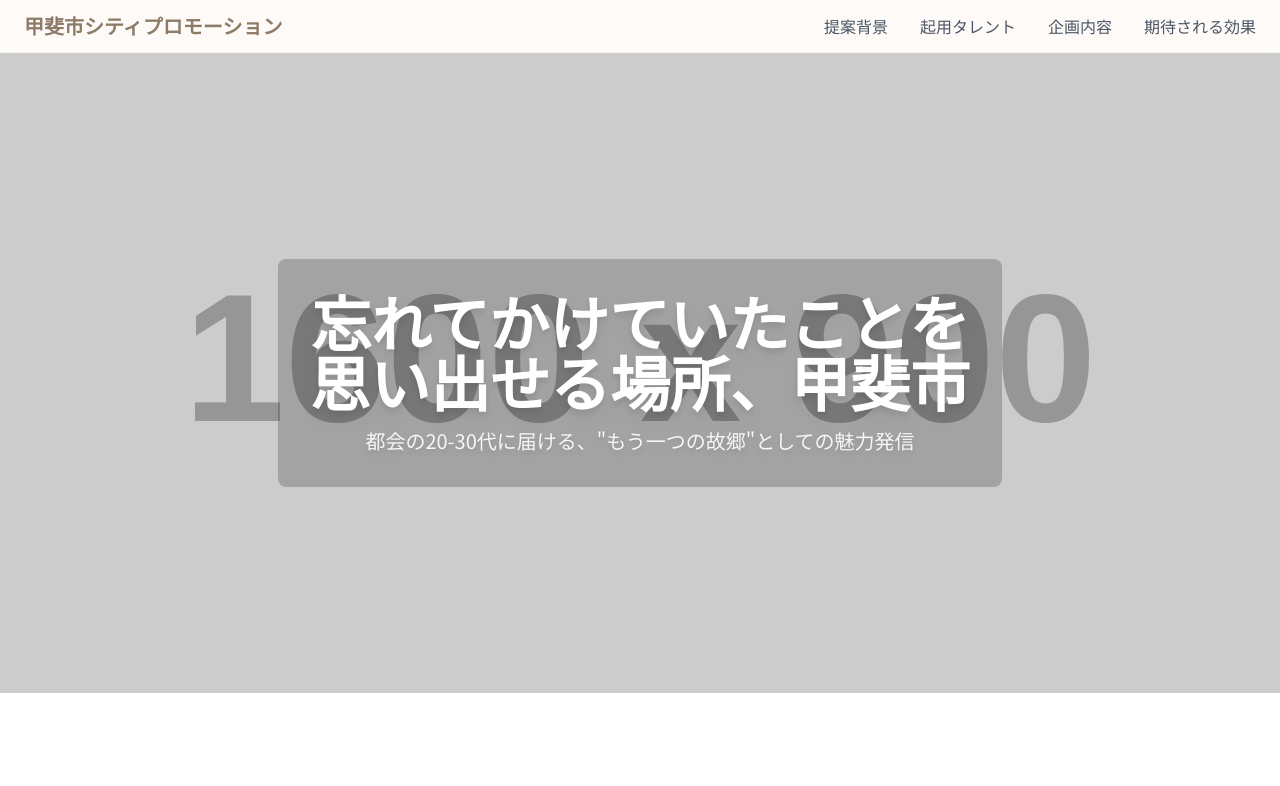
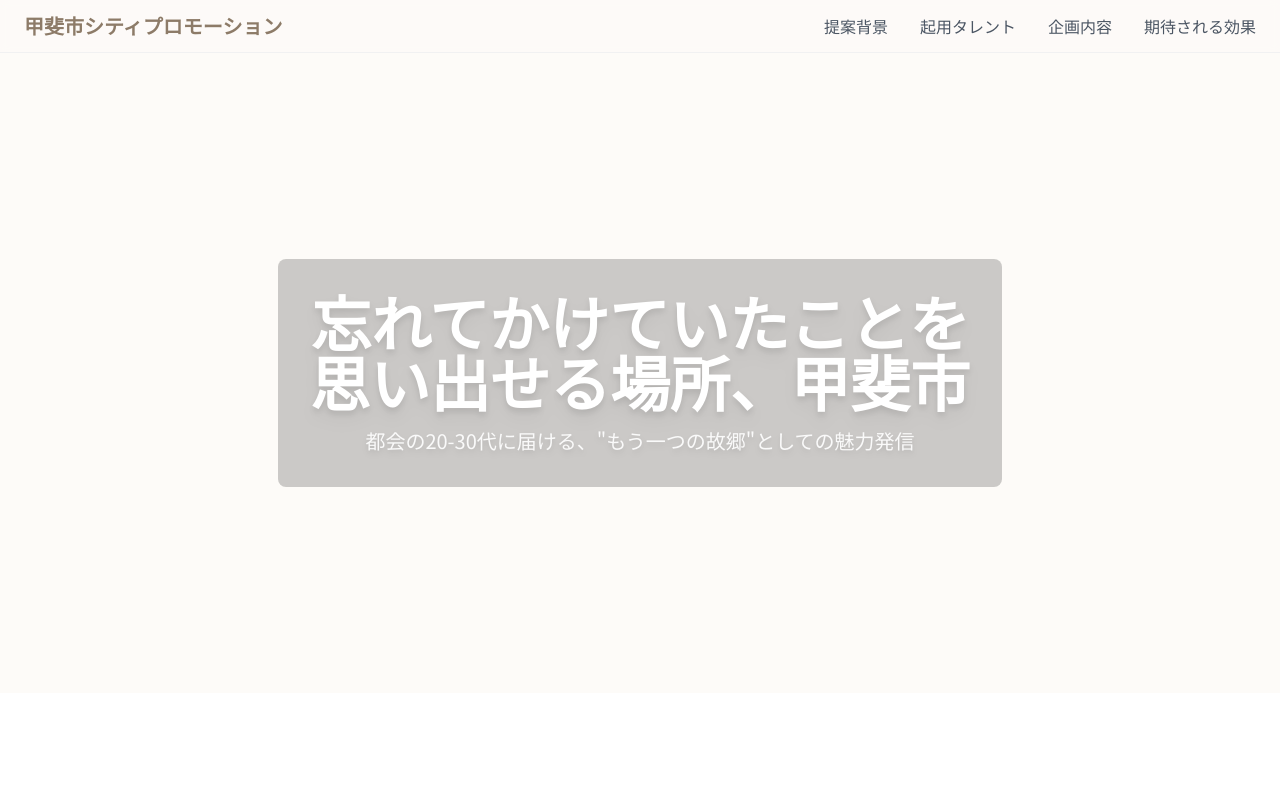
Before and after one commit to vivihub/kaicity, a plain HTML site: page index.html in a window 1280 px wide. Shown: the top 786 px of the page. Drawn offline with nearby package versions, Linux system fonts and the light colour scheme; placeholder pictures from the web are drawn by us.

Commit message:
Update index.html

```diff
--- a/index.html
+++ b/index.html
@@ -97,7 +97,7 @@
     </header>
 
     <main>
-        <section class="h-[60vh] md:h-[80vh] flex items-center justify-center text-center bg-cover bg-center" style="background-image: url('https://placehold.co/1600x900/FDFBF8/A4907C');">
+        <section class="h-[60vh] md:h-[80vh] flex items-center justify-center text-center bg-cover bg-center" style="background-image: url('');">
             <div class="bg-black/20 p-8 rounded-lg">
                 <h2 class="text-3xl md:text-5xl lg:text-6xl font-bold text-white leading-tight drop-shadow-lg">
                     忘れてかけていたことを<br>思い出せる場所、甲斐市
```
